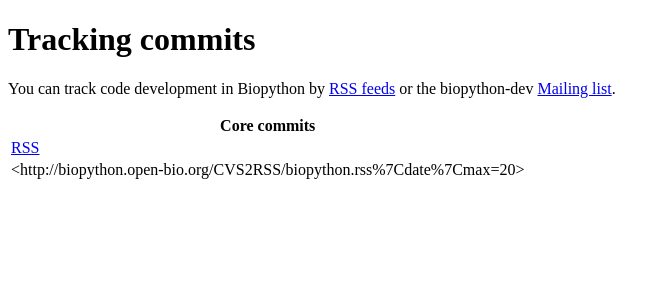
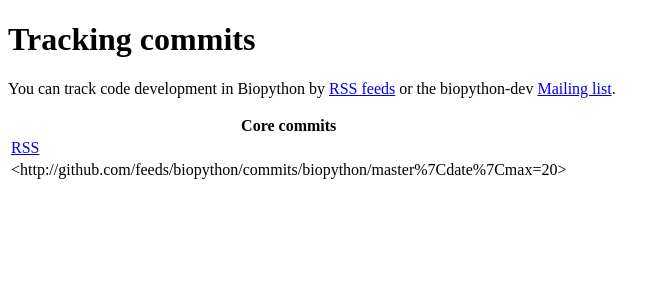
Before and after one commit to biopython/biopython.github.io, a Jekyll site: the page built from wiki/Tracking_commits.md, in a window 1280 px wide. Shown: the top 300 px of the page, without its empty margins (0-670 px from the left). Built offline with Jekyll 4.4.1, drawn with Linux system fonts in a browser that asks for light colours.

Commit message:
Use github's RSS feed

```diff
--- a/wiki/Tracking_commits.md
+++ b/wiki/Tracking_commits.md
@@ -8,8 +8,8 @@ You can track code development in Biopython by [RSS
 feeds](wp:RSS_(file_format) "wikilink") or the biopython-dev [Mailing
 list](Mailing_lists "wikilink").
 
-| Core commits                                                                     |
-|----------------------------------------------------------------------------------|
-| [RSS](http://biopython.open-bio.org/CVS2RSS/biopython.rss)                       |
-| <rss><http://biopython.open-bio.org/CVS2RSS/biopython.rss%7Cdate%7Cmax=20></rss> |
+| Core commits                                                                            |
+|-----------------------------------------------------------------------------------------|
+| [RSS](http://github.com/feeds/biopython/commits/biopython/master)                       |
+| <rss><http://github.com/feeds/biopython/commits/biopython/master%7Cdate%7Cmax=20></rss> |
 ||
```
Also changed, not shown: 1 other file.
